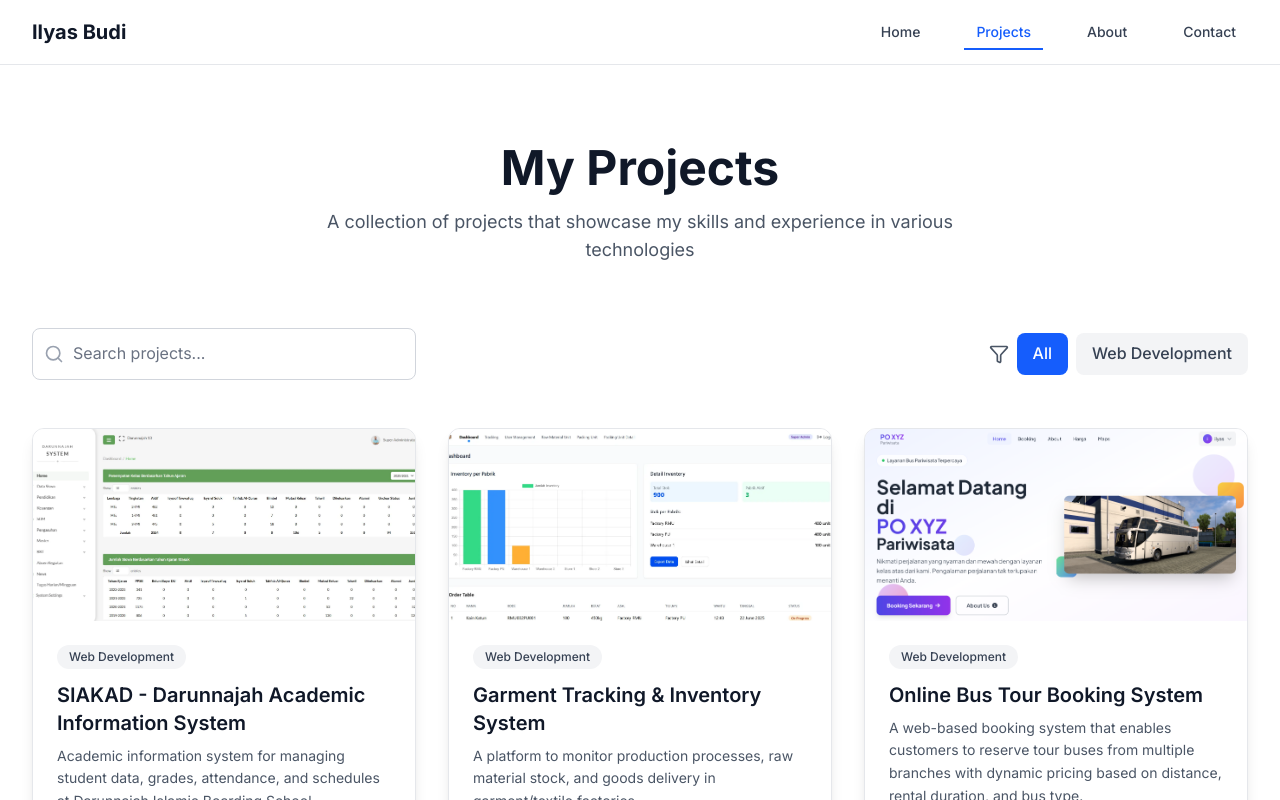
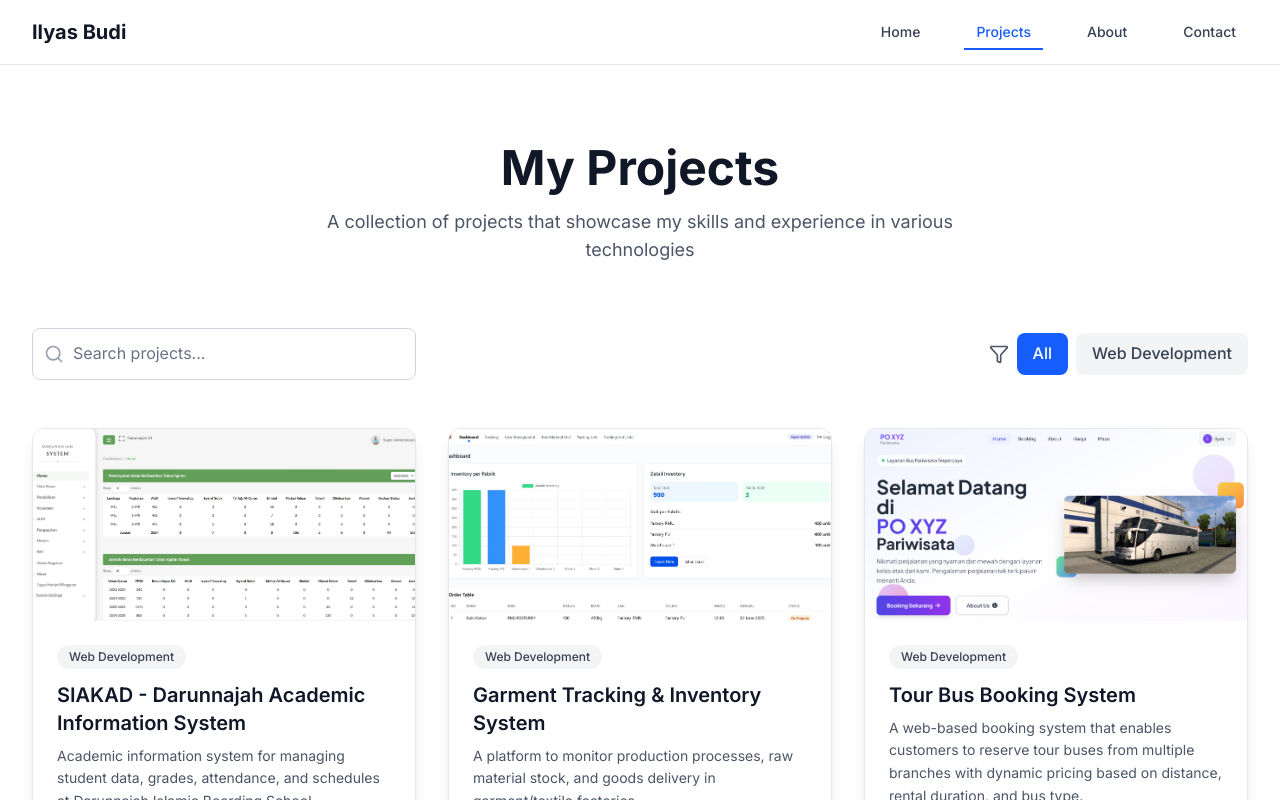
Before and after one commit to IlyasBudi/Portfolio, a Next.js app: page /projects in a window 1280 px wide. Shown: the top 800 px of the page. Built offline with nearby package versions, Linux system fonts and the light colour scheme.

Commit message:
fix: name projects

```diff
--- a/src/app/projects/page.tsx
+++ b/src/app/projects/page.tsx
@@ -43,8 +43,8 @@ export default function ProjectsPage() {
         date: '2023-11-20'
       },
       {
-        slug: 'online-bus-tour-booking-system',
-        title: 'Online Bus Tour Booking System',
+        slug: 'tour-bus-booking-system',
+        title: 'Tour Bus Booking System',
         description: 'A web-based booking system that enables customers to reserve tour buses from multiple branches with dynamic pricing based on distance, rental duration, and bus type.',
         category: 'Web Development',
         featured: true,
--- a/src/content/projects/online-bus-tour-booking-system.md
+++ b/src/content/projects/tour-bus-booking-system.md
@@ -1,5 +1,5 @@
 ---
-title: 'Online Bus Tour Booking System'
+title: 'Tour Bus Booking System'
 description: 'A web-based booking system that enables customers to reserve tour buses from multiple branches with dynamic pricing based on distance, rental duration, and bus type. The system also includes admin management features for fleet scheduling, user control, and integrated online payment.'
 category: 'Web Development'
 featured: true,
@@ -10,7 +10,7 @@ image: ["/images/projects/booking-bus/booking-bus1.png", "/images/projects/booki
 date: '2023-11-20'
 ---
 
-# Online Bus Tour Booking System
+# Tour Bus Booking System
 
 A web-based booking system that enables customers to reserve tour buses from multiple branches with dynamic pricing based on distance, rental duration, and bus type. The system also includes admin management features for fleet scheduling, user control, and integrated online payment.
 
```
